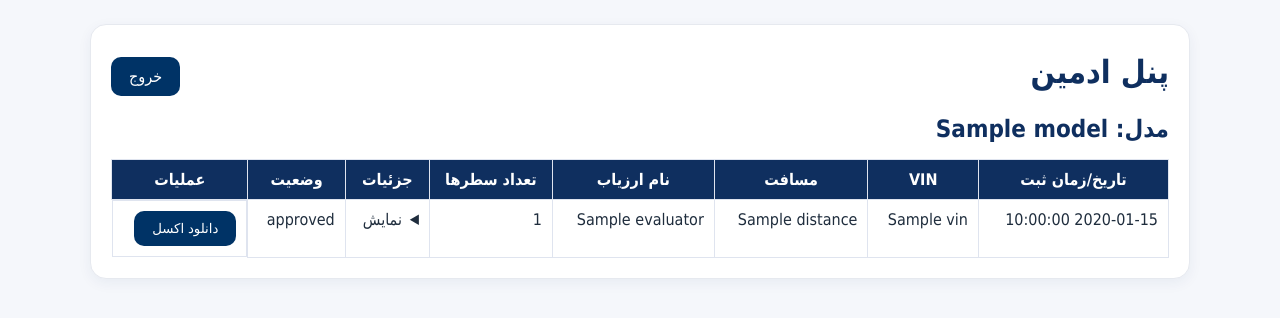
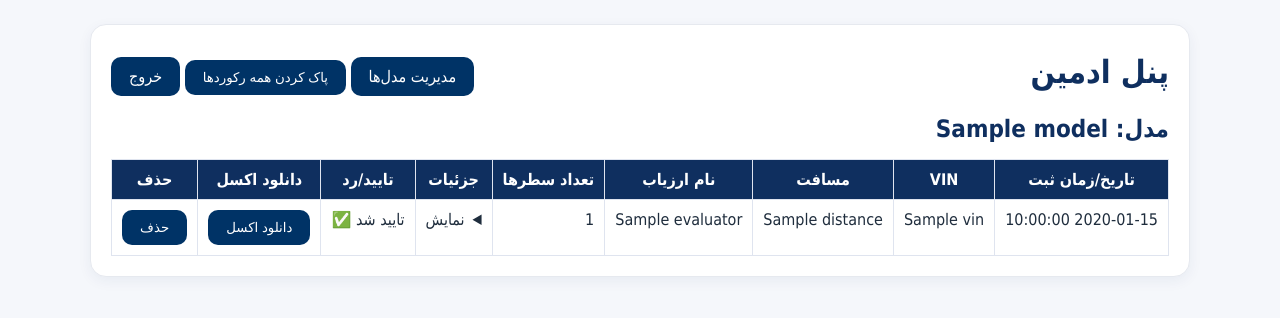
Before and after one commit to kimia-soofi/vehicle-data-app, a Flask app: template templates/admin_panel.html in a window 1280 px wide. Shown: the top 318 px of the page. Run offline with Flask 3, Linux system fonts and the light colour scheme; the template is opened without the code that fills it: most values are stand-ins (such as "Sample title", 1, 10 or a date in 2020); some web fonts are replaced.

Commit message:
admin_panel.html

```diff
--- a/templates/admin_panel.html
+++ b/templates/admin_panel.html
@@ -10,7 +10,13 @@
   <div class="card">
     <div class="actions" style="justify-content:space-between;">
       <h1>پنل ادمین</h1>
-      <div><a class="button" href="{{ url_for('admin_logout') }}">خروج</a></div>
+      <div>
+        <a class="button" href="{{ url_for('admin_car_models') }}">مدیریت مدل‌ها</a>
+        <form method="POST" action="{{ url_for('admin_clear_all_data') }}" style="display:inline;">
+          <button class="button" onclick="return confirm('تمام رکوردها حذف شوند؟')">پاک کردن همه رکوردها</button>
+        </form>
+        <a class="button" href="{{ url_for('admin_logout') }}">خروج</a>
+      </div>
     </div>
 
     {% with messages = get_flashed_messages() %}
@@ -31,8 +37,9 @@
               <th>نام ارزیاب</th>
               <th>تعداد سطرها</th>
               <th>جزئیات</th>
-            <th>وضعیت</th>
-            <th>عملیات</th>
+              <th>تایید/رد</th>
+              <th>دانلود اکسل</th>
+              <th>حذف</th>
             </tr>
           </thead>
           <tbody>
@@ -55,10 +62,10 @@
                       <thead>
                         <tr>
                           <th>ردیف</th>
-                        <th>ایرادات فنی</th>
-                        <th>شرایط</th>
-                        <th>کیلومتر</th>
-                        <th>نظر سرپرست</th>
+                          <th>ایرادات فنی مشاهده شده</th>
+                          <th>شرایط بروز ایراد</th>
+                          <th>کیلومتر بروز ایراد</th>
+                          <th>نظر سرپرست تیم ارزیابی</th>
                         </tr>
                       </thead>
                       <tbody>
@@ -76,20 +83,31 @@
                   </div>
                 </details>
               </td>
-            <td>{{ rec.meta.status }}</td>
-            <td class="actions">
-              {% if rec.meta.status == 'pending' %}
-              <form method="POST" action="{{ url_for('admin_approve', model=rec._model, fname=rec._filename) }}">
+              <td>
+                {% if not rec.status %}
+                  <form method="POST" action="{{ url_for('admin_approve', model=rec._model, fname=rec._filename) }}" style="display:inline;">
                     <button class="btn-approve">تایید</button>
                   </form>
-              <form method="POST" action="{{ url_for('admin_reject', model=rec._model, fname=rec._filename) }}">
+                  <form method="POST" action="{{ url_for('admin_reject', model=rec._model, fname=rec._filename) }}" style="display:inline;">
                     <button class="btn-reject">رد</button>
                   </form>
-              {% elif rec.meta.status == 'approved' %}
+                {% elif rec.status=="approved" %}
+                  تایید شد ✅
+                {% elif rec.status=="rejected" %}
+                  رد شد ❌
+                {% endif %}
+              </td>
+              <td>
+                {% if rec.status=="approved" %}
                   <form method="POST" action="{{ url_for('admin_download_excel', model=rec._model, fname=rec._filename) }}">
                     <button class="button">دانلود اکسل</button>
                   </form>
                 {% endif %}
+              </td>
+              <td>
+                <form method="POST" action="{{ url_for('admin_delete', model=rec._model, fname=rec._filename) }}">
+                  <button class="button" onclick="return confirm('حذف این رکورد؟')">حذف</button>
+                </form>
               </td>
             </tr>
           {% endfor %}
```
Lines whose indentation alone changed are shown as unchanged.
